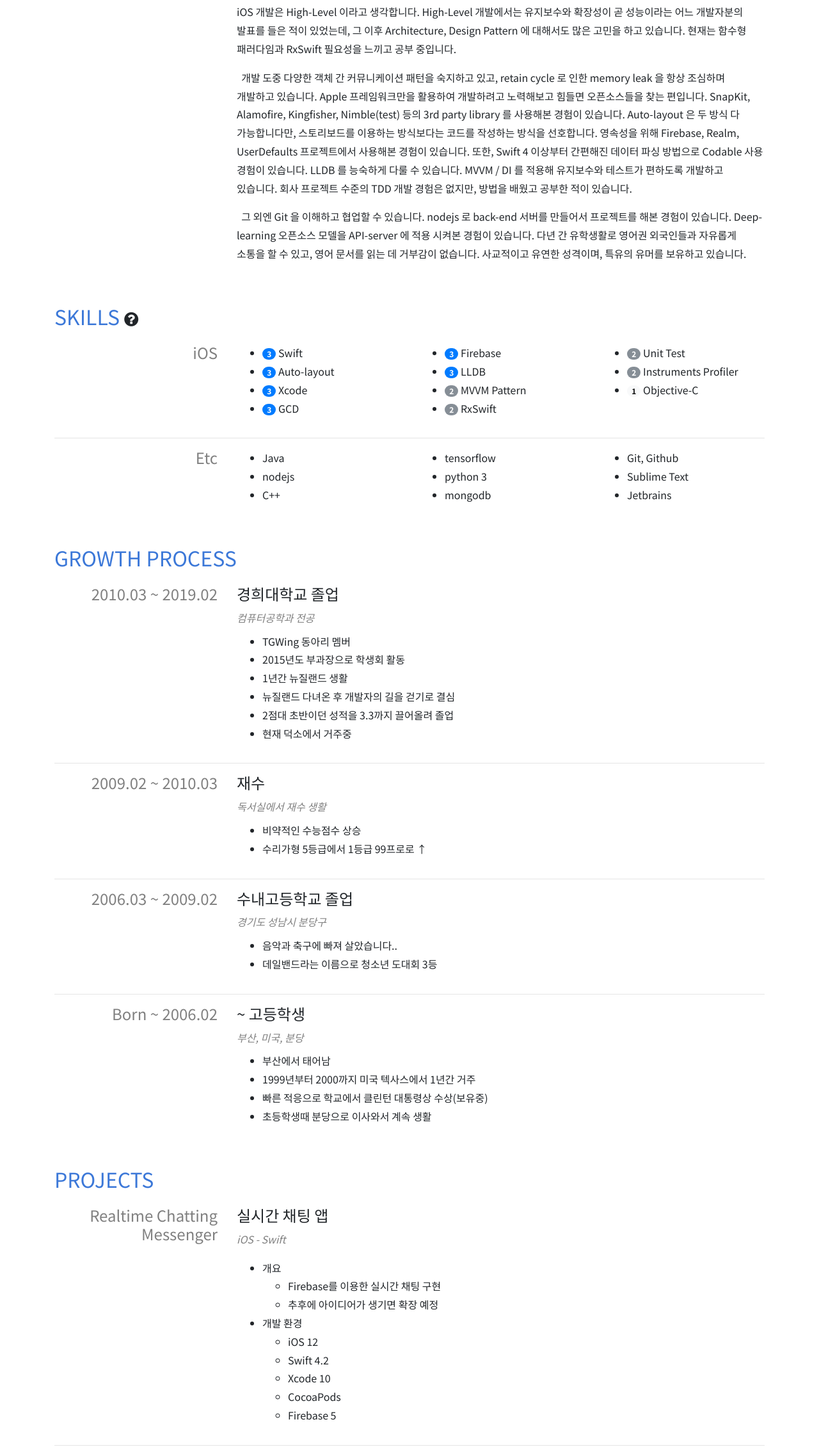
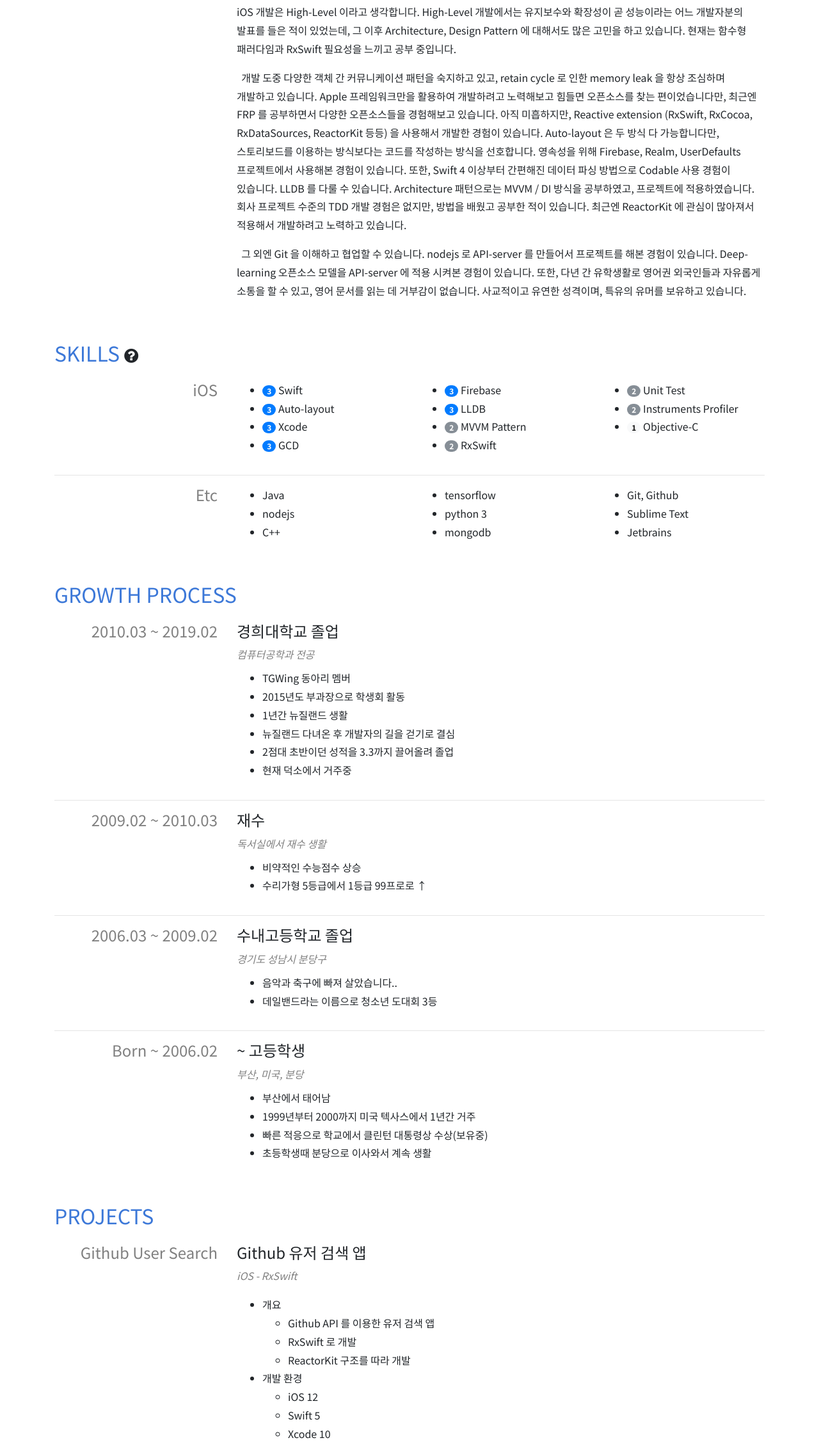
Before and after one commit to jinuman/resume, a plain HTML site: page index.html in a window 1280 px wide. Shown: the part 492-2753 px from the top of the page at 64% size. Drawn offline with nearby package versions, Linux system fonts and the light colour scheme.

Commit message:
feat: Update page

```diff
--- a/index.html
+++ b/index.html
@@ -131,13 +131,15 @@
                 유지보수와 확장성이 곧 성능이라는 어느 개발자분의 발표를 들은 적이 있었는데, 그 이후 Architecture, Design Pattern 에 대해서도 많은 고민을 하고 있습니다. 현재는
                 함수형 패러다임과 RxSwift 필요성을 느끼고 공부 중입니다.</p>
             <p>&nbsp 개발 도중 다양한 객체 간 커뮤니케이션 패턴을 숙지하고 있고, retain cycle 로 인한 memory leak 을 항상 조심하며 개발하고 있습니다. Apple 프레임워크만을 활용하여
-                개발하려고 노력해보고 힘들면 오픈소스들을 찾는 편입니다. SnapKit, Alamofire, Kingfisher, Nimble(test) 등의 3rd party library 를 사용해본
-                경험이 있습니다. Auto-layout 은 두 방식 다 가능합니다만, 스토리보드를 이용하는 방식보다는 코드를 작성하는 방식을 선호합니다. 영속성을 위해 Firebase, Realm,
-                UserDefaults 프로젝트에서 사용해본 경험이 있습니다. 또한, Swift 4 이상부터 간편해진 데이터 파싱 방법으로 Codable 사용 경험이 있습니다. LLDB 를 능숙하게 다룰 수 있습니다.
-                MVVM / DI 를 적용해 유지보수와 테스트가 편하도록 개발하고 있습니다. 회사 프로젝트 수준의 TDD 개발 경험은 없지만, 방법을 배웠고 공부한 적이 있습니다.</p>
-            <p>&nbsp 그 외엔 Git 을 이해하고 협업할 수 있습니다. nodejs 로 back-end 서버를 만들어서 프로젝트를 해본 경험이 있습니다. Deep-learning 오픈소스 모델을
-                API-server 에 적용 시켜본 경험이 있습니다. 다년 간 유학생활로 영어권 외국인들과 자유롭게 소통을 할 수 있고, 영어 문서를 읽는 데 거부감이 없습니다. 사교적이고 유연한 성격이며, 특유의
-                유머를 보유하고 있습니다.</p>
+                개발하려고 노력해보고 힘들면 오픈소스를 찾는 편이었습니다만, 최근엔 FRP 를 공부하면서 다양한 오픈소스들을 경험해보고 있습니다.
+                아직 미흡하지만, Reactive extension (RxSwift, RxCocoa, RxDataSources, ReactorKit 등등) 을 사용해서 개발한 경험이 있습니다.
+                Auto-layout 은 두 방식 다 가능합니다만, 스토리보드를 이용하는 방식보다는 코드를 작성하는 방식을 선호합니다. 영속성을 위해 Firebase, Realm,
+                UserDefaults 프로젝트에서 사용해본 경험이 있습니다. 또한, Swift 4 이상부터 간편해진 데이터 파싱 방법으로 Codable 사용 경험이 있습니다. LLDB 를 다룰 수 있습니다.
+                Architecture 패턴으로는 MVVM / DI 방식을 공부하였고, 프로젝트에 적용하였습니다. 회사 프로젝트 수준의 TDD 개발 경험은 없지만, 방법을 배웠고 공부한 적이 있습니다.
+                최근엔 ReactorKit 에 관심이 많아져서 적용해서 개발하려고 노력하고 있습니다. </p>
+            <p>&nbsp 그 외엔 Git 을 이해하고 협업할 수 있습니다. nodejs 로 API-server 를 만들어서 프로젝트를 해본 경험이 있습니다. Deep-learning 오픈소스 모델을
+                API-server 에 적용 시켜본 경험이 있습니다. 또한, 다년 간 유학생활로 영어권 외국인들과 자유롭게 소통을 할 수 있고, 영어 문서를 읽는 데 거부감이 없습니다.
+                사교적이고 유연한 성격이며, 특유의 유머를 보유하고 있습니다.</p>
         </div>
     </div>
     <!-- Introduce End -->
@@ -352,6 +354,39 @@
 
             <div class="row">
                 <div class="col">
+
+                    <div class="row">
+                        <div class="col-md-3 col-12 text-md-right">
+                            <h4 class="gray">Github User Search</h4>
+                        </div>
+                        <div class="col-md-9 col-12">
+                            <h4>Github 유저 검색 앱</h4>
+                            <i class="gray">iOS - RxSwift</i>
+                            <ul class="pt-3">
+                                <li>
+                                    <strong>개요</strong>
+                                    <ul>
+                                        <li>Github API 를 이용한 유저 검색 앱</li>
+                                        <li>RxSwift 로 개발</li>
+                                        <li>ReactorKit 구조를 따라 개발</li>
+                                    </ul>
+                                </li>
+                                <li>
+                                    <strong>개발 환경</strong>
+                                    <ul>
+                                        <li>iOS 12</li>
+                                        <li>Swift 5</li>
+                                        <li>Xcode 10</li>
+                                        <li>RxSwift</li>
+                                        <li>ReactorKit</li>
+                                        <li>Firebase 5</li>
+                                    </ul>
+                                </li>
+                            </ul>
+                        </div>
+                    </div>
+                    <hr/>
+
                     <div class="row">
                         <div class="col-md-3 col-12 text-md-right">
                             <h4 class="gray">Realtime Chatting Messenger</h4>
@@ -364,6 +399,8 @@
                                     <strong>개요</strong>
                                     <ul>
                                         <li>Firebase를 이용한 실시간 채팅 구현</li>
+                                        <li>로그인, 회원가입, 사용자간 채팅 가능</li>
+                                        <li>Image, Video 전송 가능</li>
                                         <li>추후에 아이디어가 생기면 확장 예정</li>
                                     </ul>
                                 </li>
@@ -371,9 +408,8 @@
                                     <strong>개발 환경</strong>
                                     <ul>
                                         <li>iOS 12</li>
-                                        <li>Swift 4.2</li>
+                                        <li>Swift 5</li>
                                         <li>Xcode 10</li>
-                                        <li>CocoaPods</li>
                                         <li>Firebase 5</li>
                                     </ul>
                                 </li>
@@ -387,13 +423,13 @@
                             <h4 class="gray">Fully Instagram</h4>
                         </div>
                         <div class="col-md-9 col-12">
-                            <h4>나의 인스타그램</h4>
+                            <h4>My 인스타그램</h4>
                             <i class="gray">iOS - Swift</i>
                             <ul class="pt-3">
                                 <li>
                                     <strong>개요</strong>
                                     <ul>
-                                        <li>인스타그램의 모든 기능과 UI/UX를 따라해보는 것을 목표</li>
+                                        <li>인스타그램의 모든 기능과 UI/UX를 구현해보는 것을 목표</li>
                                         <li>Firebase 이용해 로그인 및 데이터 저장</li>
                                     </ul>
                                 </li>
@@ -401,9 +437,8 @@
                                     <strong>개발 환경</strong>
                                     <ul>
                                         <li>iOS 12</li>
-                                        <li>Swift 4.2</li>
+                                        <li>Swift 5</li>
                                         <li>Xcode 10</li>
-                                        <li>CocoaPods</li>
                                         <li>Firebase 5</li>
                                     </ul>
                                 </li>
@@ -427,7 +462,7 @@
                                         <li>UserDefaults를 이용해서 설정 변경</li>
                                         <li>Dependency Injection을 통한 데이터 전달</li>
                                         <li>MVVM Pattern 적용</li>
-                                        <li>Realm을 이용한 CRUD</li>
+                                        <li>Realm 데이터베이스 적용</li>
                                     </ul>
                                 </li>
                                 <li>
@@ -449,15 +484,13 @@
                             <h4 class="gray">Flickr Photo Searcher</h4>
                         </div>
                         <div class="col-md-9 col-12">
-                            <h4>Flickr 사진 검색기</h4>
+                            <h4>Flickr 사진 검색 앱</h4>
                             <i class="gray">iOS - Swift</i>
                             <ul class="pt-3">
                                 <li>
                                     <strong>개요</strong>
                                     <ul>
-                                        <li>Flickr api를 이용해서 사진 검색기 구현</li>
-                                        <li>2018 윈터코딩 과제로 실시한 것 리팩토링</li>
-                                        <li>스토리보드 없이 코드로 작성</li>
+                                        <li>Flickr API 이용한 사진 검색 앱</li>
                                         <li>MVVM 패턴 적용</li>
                                     </ul>
                                 </li>
@@ -467,9 +500,6 @@
                                         <li>Flickr API</li>
                                         <li>Swift 5</li>
                                         <li>Xcode 10</li>
-                                        <li>CocoaPods</li>
-                                        <li>Alamofire</li>
-                                        <li>Kingfisher</li>
                                     </ul>
                                 </li>
                             </ul>
```
